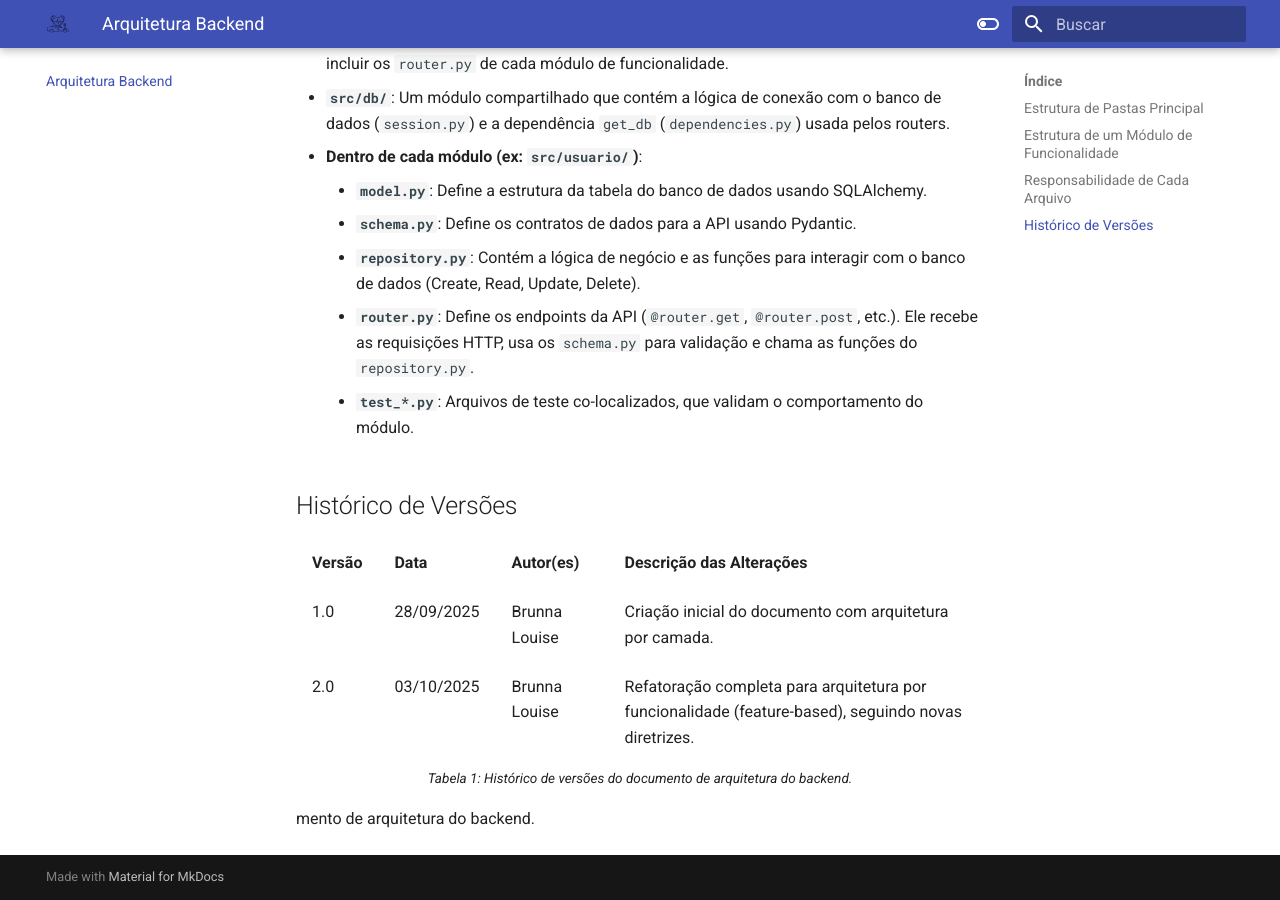
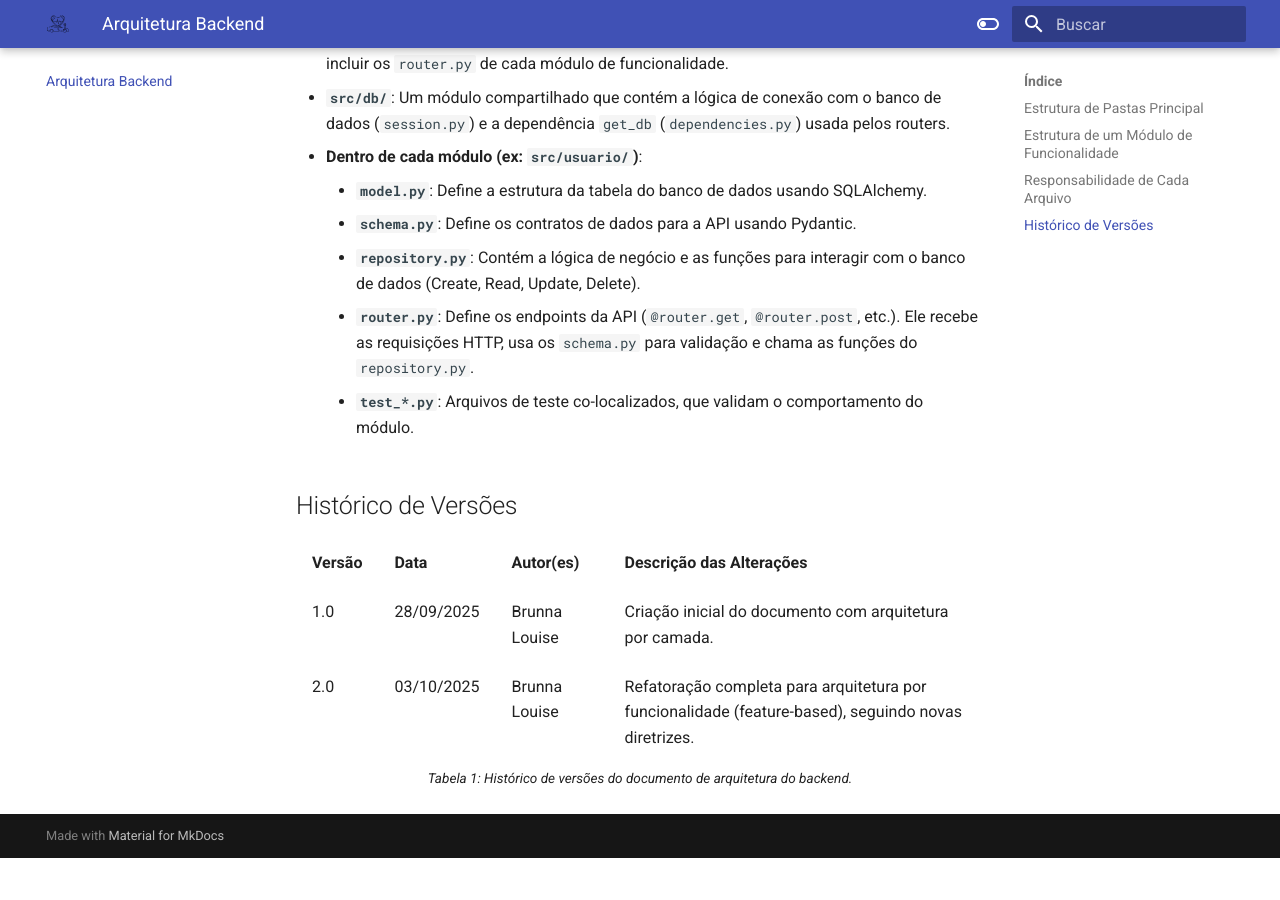
Before and after one commit to medpark-project/medpark-docs, an MkDocs documentation site: the page built from docs/arquitetura_backend.md, in a window 1280 px wide and 900 px high, scrolled down 1753 px. Built offline with MkDocs 1.6.1 and Material for MkDocs 9.7.7, drawn with Linux system fonts in a browser that asks for light colours; after the commit the page ends 2611 px from its top, so only the background shows below that.

Commit message:
fix: erro no documento de arquitetura de backend

```diff
--- a/docs/arquitetura_backend.md
+++ b/docs/arquitetura_backend.md
@@ -104,4 +104,3 @@ Cada módulo de funcionalidade (ex: `src/tipo_veiculo/`) contém toda a lógica
 </div>
 
 <p class="caption">Tabela 1: Histórico de versões do documento de arquitetura do backend.</p>
-mento de arquitetura do backend.</p>
```
